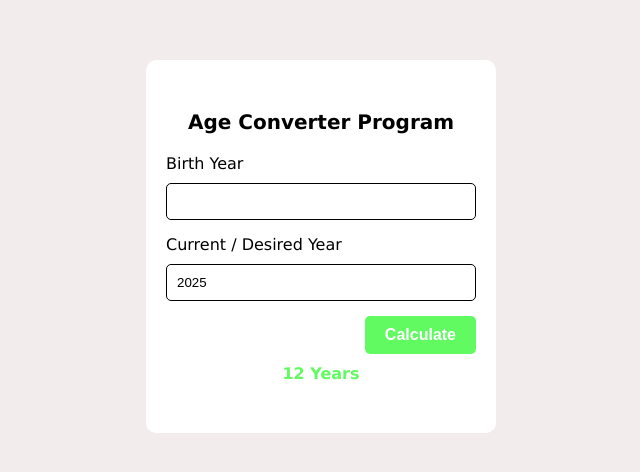
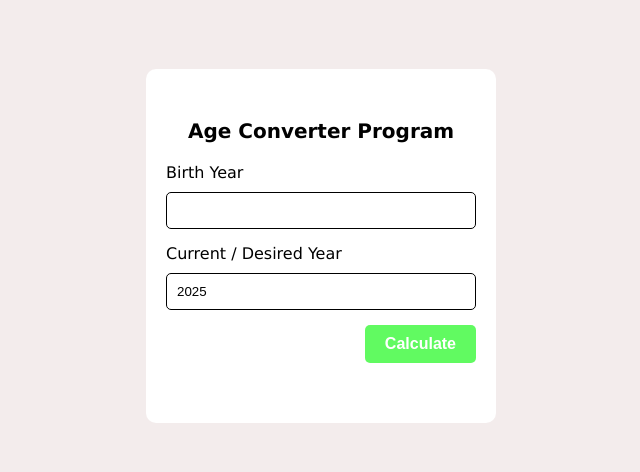
Before and after one commit to Ohiomatabn/Age_Calculator, a plain HTML site: page index.html in a window 1280 px wide. Shown: the part 154-626 px from the top of the page, without its empty margins (319-959 px from the left). Drawn offline with Linux system fonts and the light colour scheme.

Commit message:
Remove the initial age added with HTML

```diff
--- a/index.html
+++ b/index.html
@@ -26,7 +26,7 @@
           id="current-year"
         />
         <button class="calculate">Calculate</button>
-        <p class="result">12 Years</p>
+        <p class="result"></p>
       </form>
     </div>
     <script src="script.js"></script>
```
